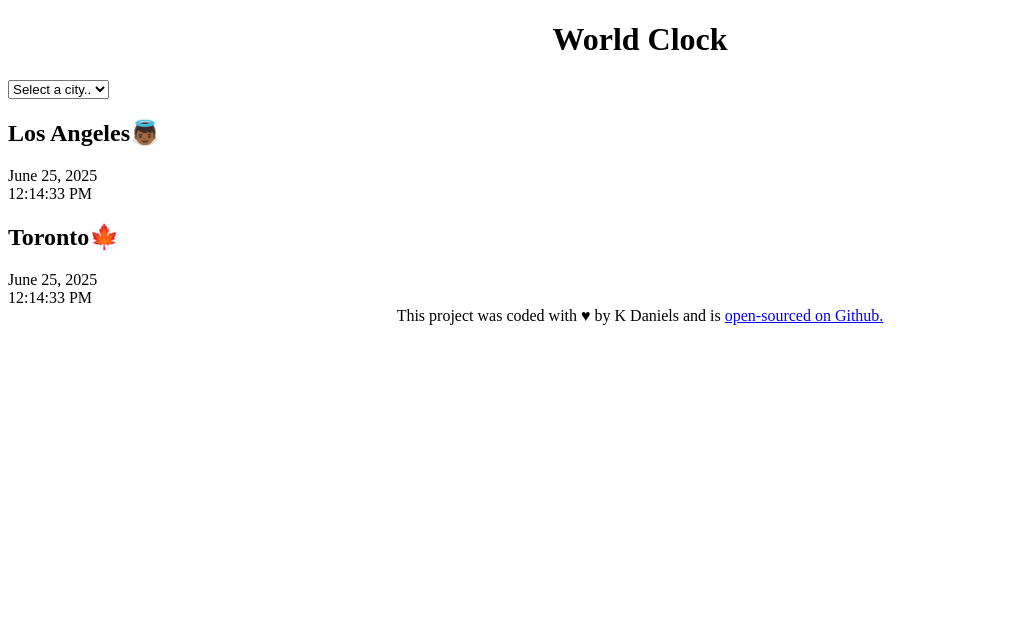
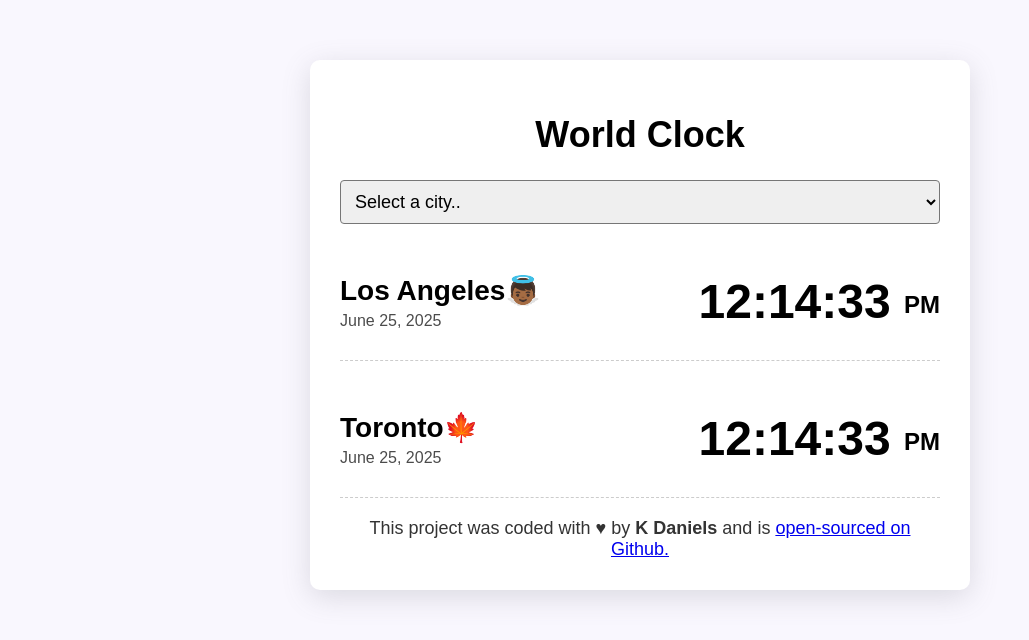
Before and after one commit to keedan204/World-Clock, a plain HTML site: page index.html in a window 1280 px wide. Shown: the whole page, without its empty margins (0-1029 px from the left). Drawn offline with Linux system fonts and the light colour scheme.

Commit message:
Styled the project with css

```diff
--- a/css/style.css
+++ b/css/style.css
@@ -1,6 +1,64 @@
+body {
+  background-color: #f9f7fe;
+  font-family: sans-serif;
+}
+
 h1 {
+  font-family: sans-serif;
+  font-size: 36px;
   text-align: center;
 }
+
+h2 {
+  margin: 0 0 5px;
+  font-size: 28px;
+}
+
+select {
+  display: block;
+  width: 100%;
+  border-radius: 4px;
+  font-size: 18px;
+  padding: 10px;
+}
+
+.container {
+  max-width: 600px;
+  margin: 60px auto;
+  background: white;
+  padding: 30px;
+  box-shadow: 0px 7px 29px 0px rgba(100, 100, 111, 0.2);
+  border-radius: 10px;
+}
+
+.city {
+  display: flex;
+  margin: 20px 0;
+  justify-content: space-between;
+  padding: 30px 0;
+  border-bottom: 1px dashed rgba(0, 0, 0, 0.2);
+}
+
+.city:last-child {
+  border: none;
+}
+
+.date {
+  opacity: 0.7;
+}
+.time {
+  font-size: 48px;
+  font-weight: bold;
+}
+
+.time small {
+  font-size: 24px;
+  vertical-align: middle;
+  line-height: 48px;
+}
+
 footer {
   text-align: center;
+  font-size: 18px;
+  color: rgba(0, 0, 0, 0.8);
 }
--- a/index.html
+++ b/index.html
@@ -17,18 +17,24 @@
       </select>
 
       <div class="city">
+        <div>
           <h2>Los Angeles👼🏾</h2>
           <div class="date">June 25, 2025</div>
-        <div class="time">12:14:33 PM</div>
         </div>
+        <div class="time">12:14:33 <small>PM</small></div>
+      </div>
+      <div>
         <div class="city">
+            <div>
               <h2>Toronto🍁</h2>
               <div class="date">June 25, 2025</div>
-        <div class="time">12:14:33 PM</div>
             </div>
+            <div class="time">12:14:33 <small>PM</small></div>
+          </div>
+          <div>
     </div>
     <footer>
-      This project was coded with ♥ by K Daniels and is
+      This project was coded with ♥ by <strong>K Daniels</strong> and is
       <a href="https://github.com/keedan204/World-Clock" target="_blank"
         >open-sourced on Github.</a
       >
```
Lines whose indentation alone changed are shown as unchanged.
